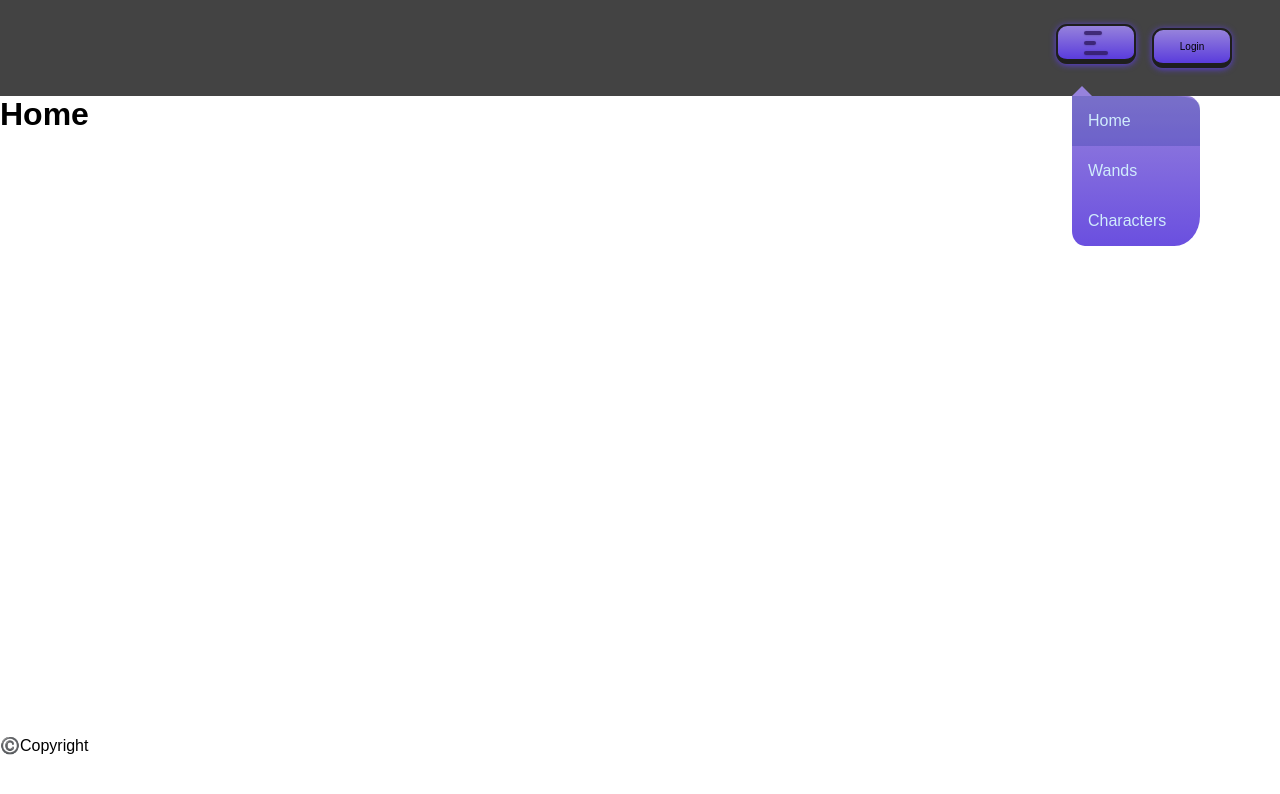
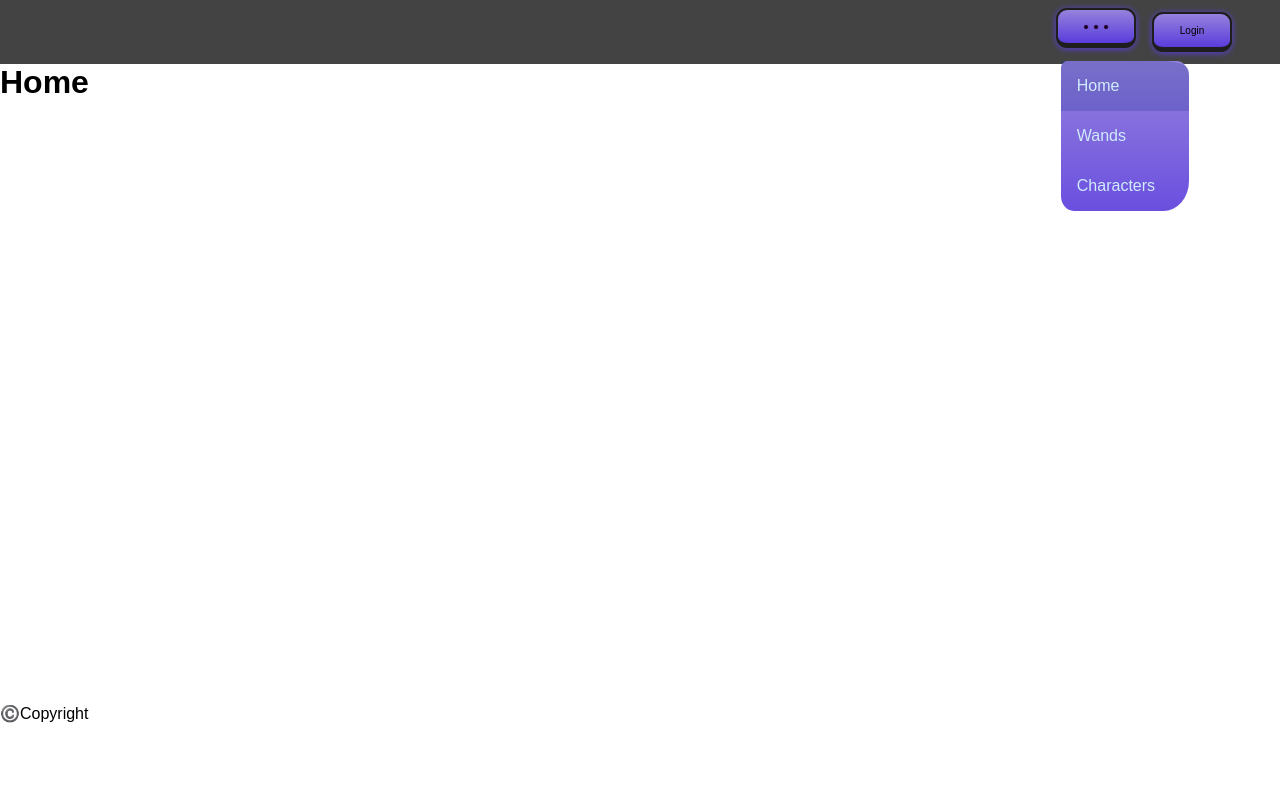
Before and after one commit to saulm96/api-potter-front, a React (Vite) app: page / in a window 1280 px wide. Both pictures are taken after a click on the button 1096 px from the left and 42 px from the top of the page. Shown: the top 794 px of the page. Built offline with nearby package versions, Linux system fonts and the light colour scheme.

Commit message:
Merge to Landing page branch to update it with the almost finished drop down menu (Finishing assigment is added to the 'to do' list.

```diff
--- a/src/components/DropDownMenu/DropDownMenu.jsx
+++ /dev/null
@@ -1,58 +0,0 @@
-import { useState, useEffect, useRef } from "react";
-import { NavLink } from "react-router-dom";
-
-import DropDownButton from "./DropDownButton/DropDownButton";
-
-import "./dropdownmenu.css";
-
-const DropdownMenu = () => {
-  const [isOpen, setIsOpen] = useState(false);
-  const menuRef = useRef(null);
-
-  const toggleMenu = () => {
-    setIsOpen(!isOpen);
-  };
-
-  const handleClickOutside = (event) => {
-    if (menuRef.current && !menuRef.current.contains(event.target)) {
-      setIsOpen(false);
-    }
-  };
-  useEffect(() => {
-    document.addEventListener("mousedown", handleClickOutside);
-    return () => {
-      document.removeEventListener("mousedown", handleClickOutside);
-    };
-  }, []);
-  return (
-    <div className="dropdown" ref={menuRef}>
-      <DropDownButton onClick={toggleMenu} />
-      {isOpen && (
-        <div className="dropdown-menu">
-          <NavLink
-            className={({ isActive }) => (isActive ? "active" : "")}
-            to="/"
-          >
-            Home
-          </NavLink>
-
-          <NavLink
-            className={({ isActive }) => (isActive ? "active" : "")}
-            to="/Wands"
-          >
-            Wands
-          </NavLink>
-
-          <NavLink
-            className={({ isActive }) => (isActive ? "active" : "")}
-            to="/Characters"
-          >
-            Characters
-          </NavLink>
-        </div>
-      )}
-    </div>
-  );
-};
-
-export default DropdownMenu;
--- a/src/components/DropDownMenu/DropDownButton/DropDownButton.jsx
+++ b/src/components/DropDownSectionMenu/DropDownButton/DropDownButton.jsx
@@ -1,9 +1,9 @@
 import "./dropdownbutton.css";
 
-const DropDownButton = ({ onClick }) => {
+const DropDownButton = ({ onClick, isClicked }) => {
   return (
     <div className="dropdownmenu-style-sect">
-      <button className="dropdown-toggle" onClick={onClick}>
+      <button className={`dropdown-toggle ${isClicked ? "clicked" : ""}`} onClick={onClick}>
         <span></span>
         <span></span>
         <span></span>
--- a/src/components/DropDownMenu/DropDownButton/dropdownbutton.css
+++ b/src/components/DropDownSectionMenu/DropDownButton/dropdownbutton.css
@@ -53,11 +53,11 @@ button {
     width: 50%;
 }
 
-.dropdown-toggle:hover {
+.dropdown-toggle.clicked {
     transform: rotate(-90deg);
 }
 
-.dropdown-toggle:hover span {
+.dropdown-toggle.clicked span {
     width: .25rem;
     transform: translateX(10px);
     background-color: rgb(30, 0, 36);
--- /dev/null
+++ b/src/components/DropDownSectionMenu/DropDownMenu/DropDownMenu.jsx
@@ -0,0 +1,29 @@
+import { NavLink } from "react-router-dom";
+
+import "./dropdownmenu.css";
+
+const DropDownMenu = () => {
+  return (
+    <div className={"dropdown-menu"}>
+      <NavLink className={({ isActive }) => (isActive ? "active" : "")} to="/">
+        Home
+      </NavLink>
+
+      <NavLink
+        className={({ isActive }) => (isActive ? "active" : "")}
+        to="/Wands"
+      >
+        Wands
+      </NavLink>
+
+      <NavLink
+        className={({ isActive }) => (isActive ? "active" : "")}
+        to="/Characters"
+      >
+        Characters
+      </NavLink>
+    </div>
+  );
+};
+
+export default DropDownMenu;
--- a/src/components/DropDownMenu/dropdownmenu.css
+++ b/src/components/DropDownSectionMenu/DropDownMenu/dropdownmenu.css
@@ -1,10 +1,3 @@
-.dropdown {
-    width: 3rem;
-    height: 3rem;
-
-    position: relative;
-}
-
 .dropdown-menu {
     position: absolute;
 
@@ -14,11 +7,11 @@
 
     width: 8rem;
 
-    top: 4.5rem;
-    right: -6rem;
+    top: 3.3rem;
+    right: -5.3rem;
 
     background-image: linear-gradient(rgba(150, 130, 220, 1), rgba(90, 60, 220, 0.9));
-    border-radius: 0% 10% 20% 10%;
+    border-radius: 5% 10% 20% 10%;
 
     animation: slideDown 0.5s ease-in-out;
 }
@@ -32,18 +25,6 @@
         opacity: 1;
         transform: translateY(0);
     }
-}
-
-
-.dropdown-menu::before {
-    content: "";
-    position: absolute;
-    top: -10px;
-    left: 0;
-    border-width: 0 10px 10px 10px;
-    border-style: solid;
-    border-color: transparent transparent rgb(150, 130, 220) transparent;
-    z-index: 1;
 }
 
 .dropdown a {
--- /dev/null
+++ b/src/components/DropDownSectionMenu/DropDownSectionsMenu.jsx
@@ -0,0 +1,42 @@
+import { useState, useEffect, useRef } from "react";
+
+import DropDownButton from "./DropDownButton/DropDownButton";
+import DropDownMenu from "./DropDownMenu/DropDownMenu";
+
+import "./dropdownsectionsmenu.css";
+
+const DropdownSectionMenu = () => {
+  const [isOpen, setIsOpen] = useState(false);
+  const [isClicked, setIsClicked] = useState(false);
+  const menuRef = useRef(null);
+
+  const toggleMenu = () => {
+    setIsOpen(!isOpen);
+    setIsClicked(!isClicked);
+  };
+
+  const handleClickOutside = (event) => {
+    if (menuRef.current && !menuRef.current.contains(event.target)) {
+      setIsOpen(false);
+      setIsClicked(false);
+    }
+  };
+  useEffect(() => {
+    document.addEventListener("mousedown", handleClickOutside);
+    return () => {
+      document.removeEventListener("mousedown", handleClickOutside);
+    };
+  }, []);
+
+  return (
+    <div className="dropdown" ref={menuRef}>
+
+      <DropDownButton onClick={toggleMenu} isClicked={isClicked}/>
+
+      {isOpen && <DropDownMenu />}
+
+    </div>
+  )
+};
+
+export default DropdownSectionMenu;
--- /dev/null
+++ b/src/components/DropDownSectionMenu/dropdownsectionsmenu.css
@@ -0,0 +1,6 @@
+.dropdown {
+    width: 3rem;
+    height: 3rem;
+
+    position: relative;
+}
--- a/src/components/NavBar/NavBar.jsx
+++ b/src/components/NavBar/NavBar.jsx
@@ -1,12 +1,12 @@
 import LoginButton from "../Login/LoginButton/LoginButton";
-import DropdownMenu from "../DropDownMenu/DropDownMenu";
+import DropdownSectionMenu from "../DropDownSectionMenu/DropDownSectionsMenu";
 
 import "./navbar.css";
 export default function Nav() {
 
   return (
     <nav id="navBar">
-      <DropdownMenu />
+      <DropdownSectionMenu />
       <LoginButton />
     </nav>
   );
--- a/src/components/NavBar/navbar.css
+++ b/src/components/NavBar/navbar.css
@@ -5,7 +5,7 @@
     align-items: center;
     gap: 3rem;
 
-    height: 6rem;
+    height: 4rem;
 
     background-color: rgba(20, 20, 20, 0.8);
     padding: 1rem;
```
Also changed, not shown: 1 other file (tests, documents, lock files or other folders).
